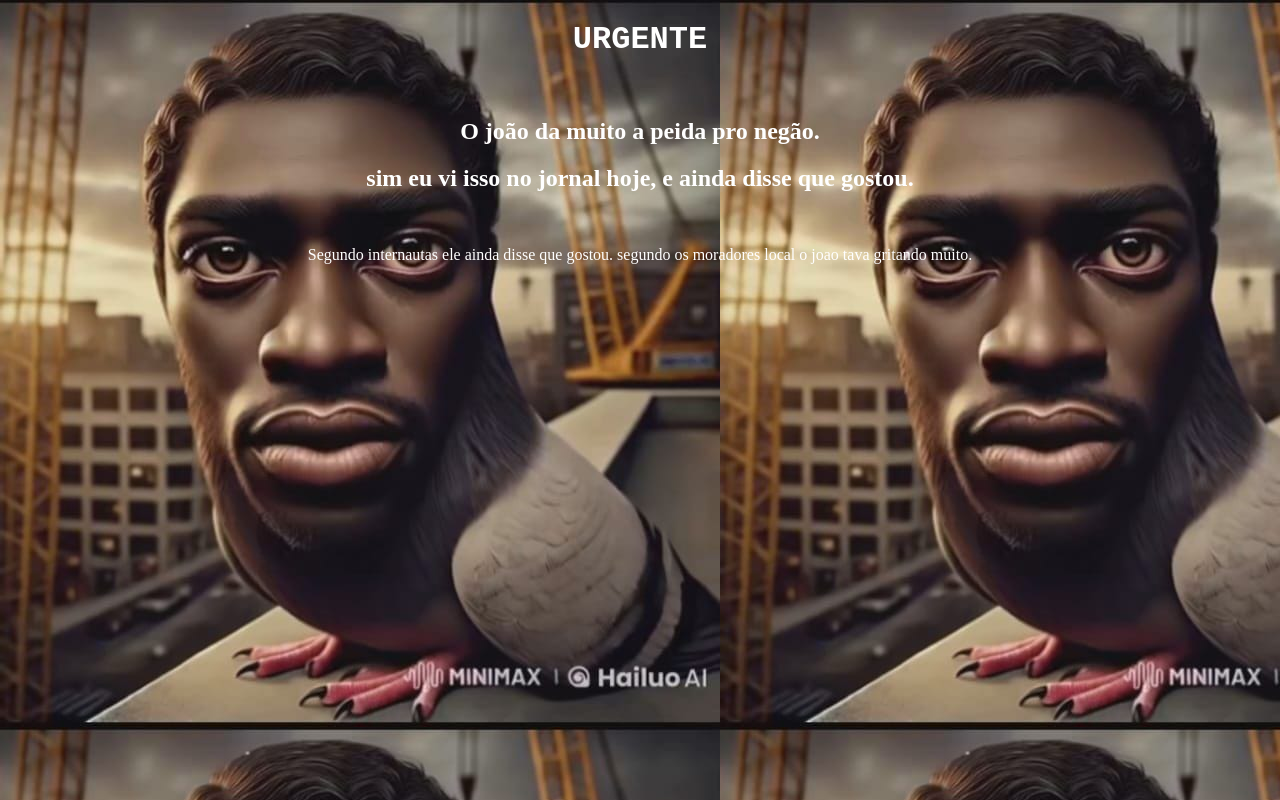
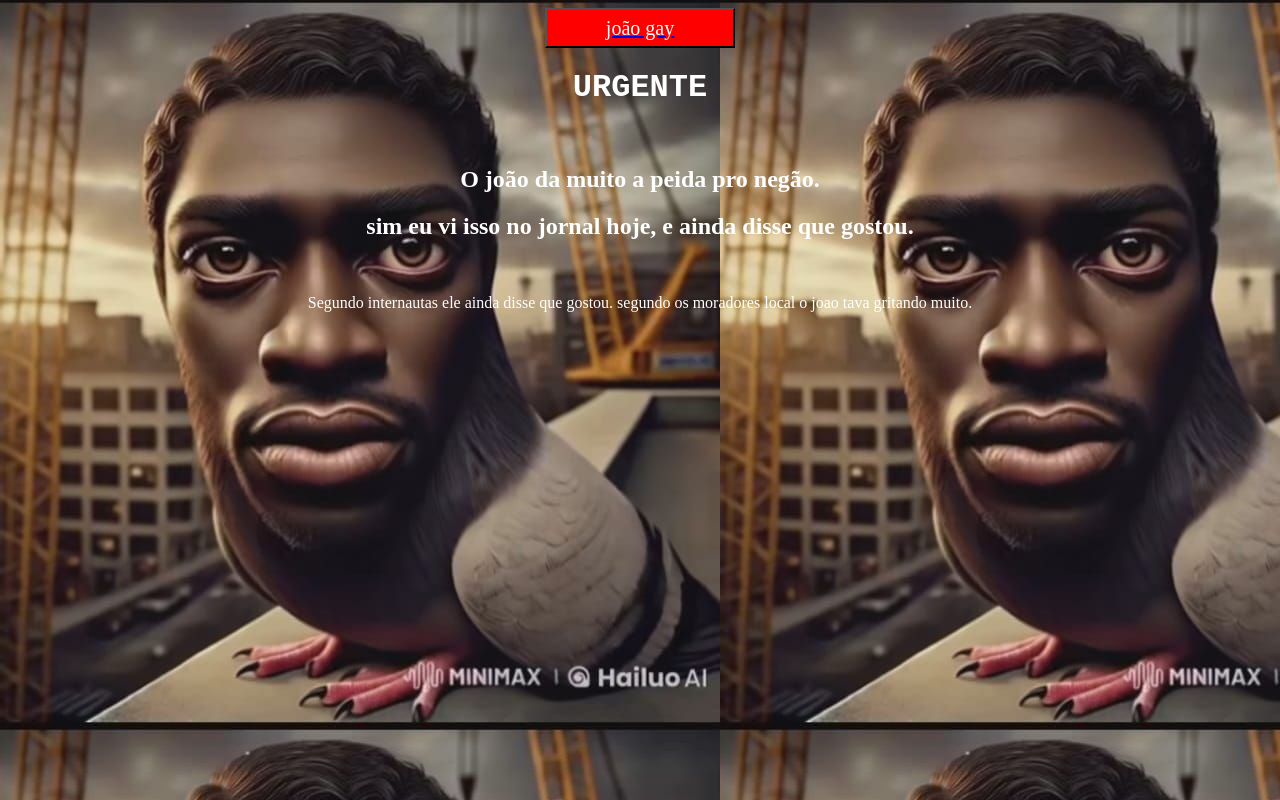
Before and after one commit to david142315/trye, a plain HTML site: page index.html in a window 1280 px wide. Drawn offline with Linux system fonts and the light colour scheme.

Commit message:
Add files via upload

```diff
--- a/index.html
+++ b/index.html
@@ -8,6 +8,8 @@
     <link rel="stylesheet" href="style/style.css">
 </head>
 <body>
+    <a href="https://www.xvideos.com/video.kdmdmambe28/sera_que_joao_grilo_ira_resistir_aos_encantos_de_elisa_sanches_na_carona_pelas_ruas_da_cidade_"> <button>joão gay</button></a>
+
 
 </body>
 </html>
```
